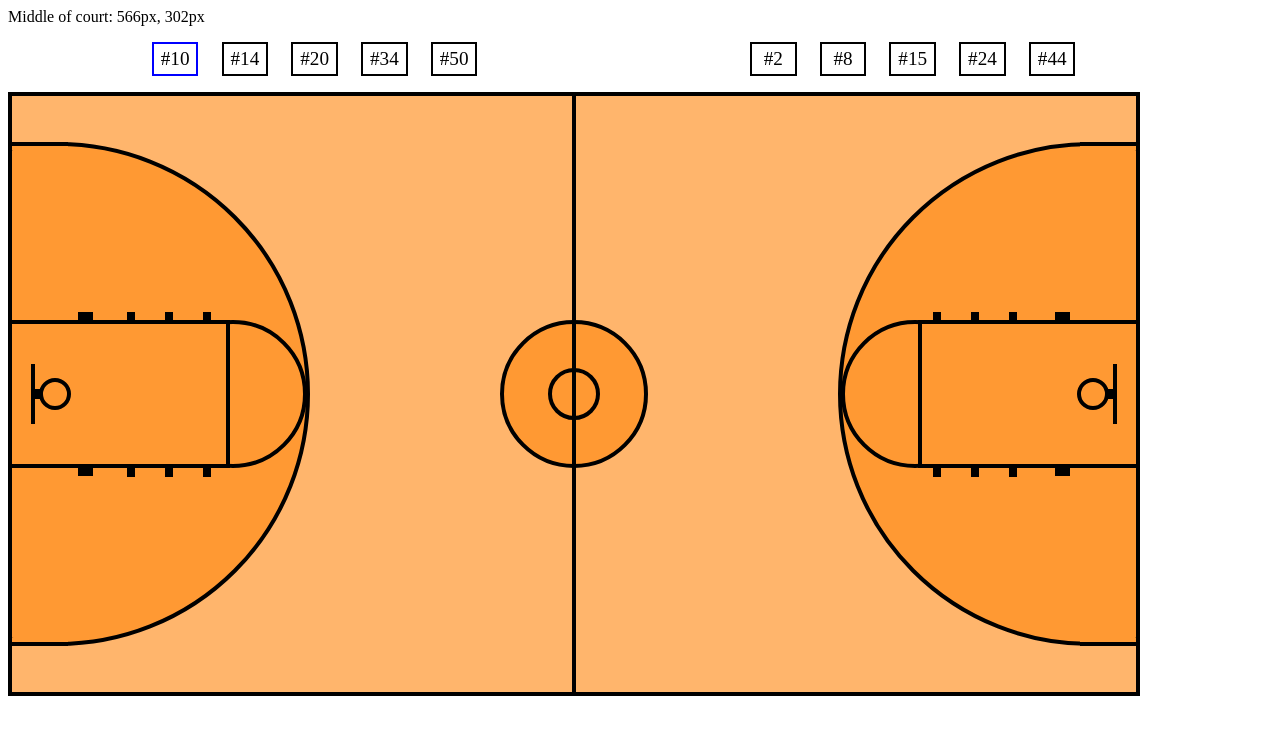
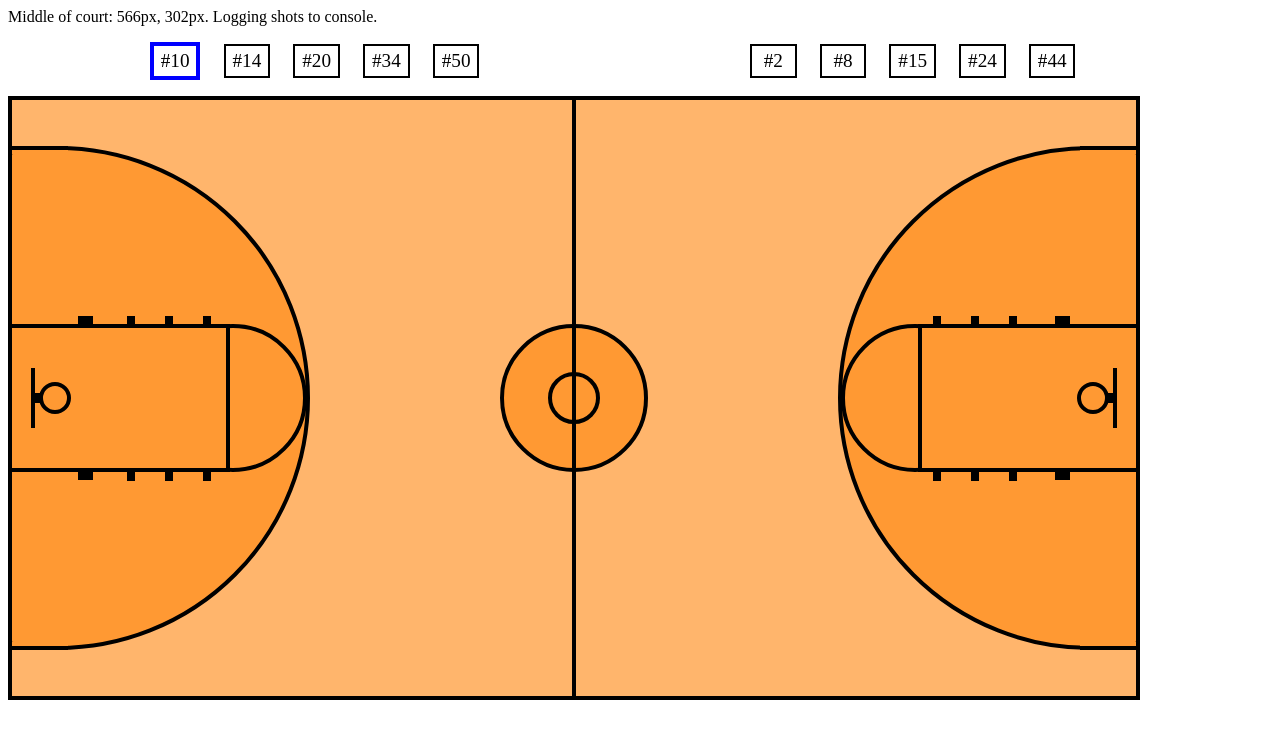
Before and after one commit to Abundnce10/basketball_stats, a plain HTML site: page basketball_court.html in a window 1280 px wide. Drawn offline with nearby package versions, Linux system fonts and the light colour scheme.

Commit message:
Add notes

```diff
--- a/basketball_court.html
+++ b/basketball_court.html
@@ -13,7 +13,7 @@
 </head>
 <body>
 
-	<p>Middle of court: 566px, 302px</p>
+	<p>Middle of court: 566px, 302px.  Logging shots to console.</p>
 
 	<div id="game">
 
--- a/game.js
+++ b/game.js
@@ -23,7 +23,6 @@ $(document).ready(function(e) {
         'away': [],
         'home': []
     };
-
 
 
     // Clicking On A Player
--- a/styles.css
+++ b/styles.css
@@ -39,11 +39,12 @@ div.player {
     padding: 4px;
     margin-left: 1em;
     width: 1.8em;
-
+    cursor:move;
 }
 
 div.player.selected {
     border-color: blue;
+    border-width: 4px;
 }
 
 div.team {
```
